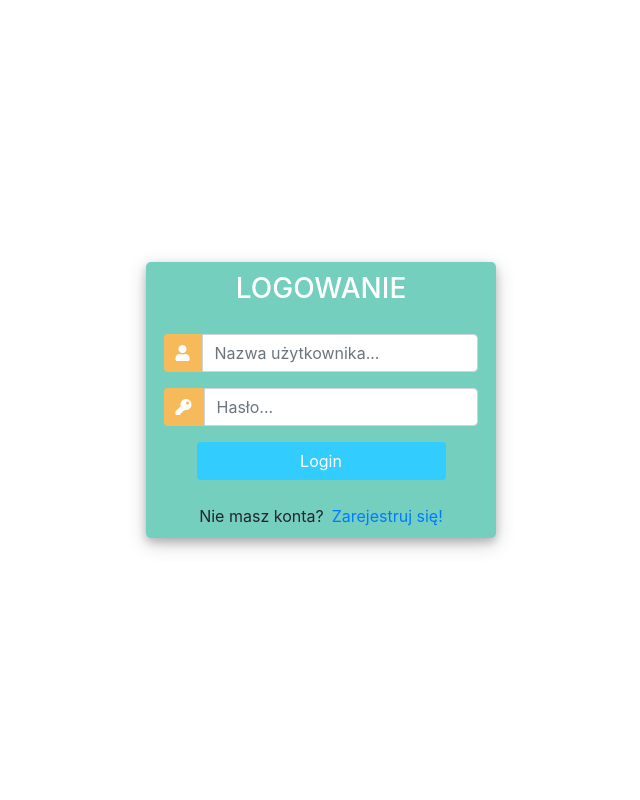
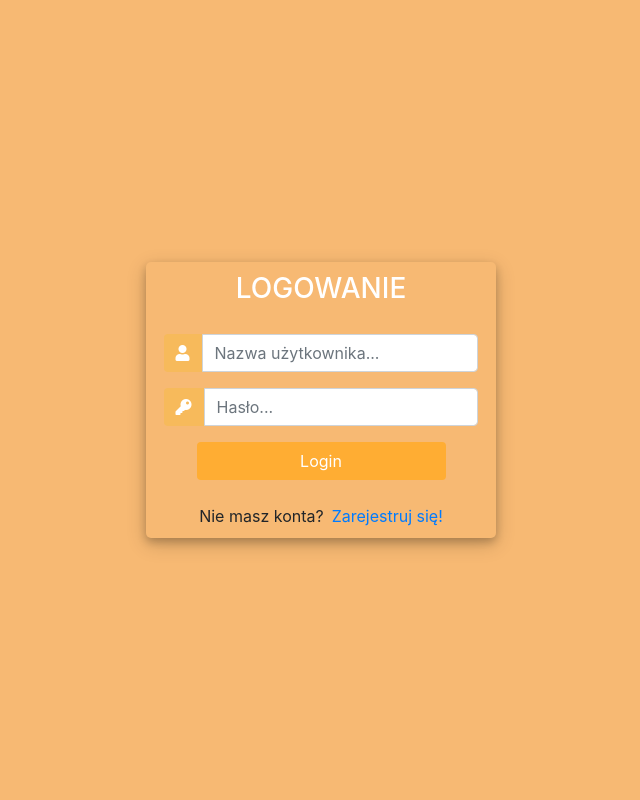
Before and after one commit to MarekBury/Chmura, a Django app: page /logowanie/ in a window 1280 px wide. Shown: the whole page, without its empty margins (319-959 px from the left). Run offline with Django 3.2, Linux system fonts and the light colour scheme; some libraries are stand-ins or nearby versions.

Commit message:
Upload 2

```diff
--- a/Chmura/Aplikacja/Templates/Aplikacja/logowanie.html
+++ b/Chmura/Aplikacja/Templates/Aplikacja/logowanie.html
@@ -2,7 +2,7 @@
 <html>
 
 <head>
-	<title>Logowanie</title>
+	<title>SKLEP</title>
 	<link rel="stylesheet" href="https://stackpath.bootstrapcdn.com/bootstrap/4.1.3/css/bootstrap.min.css" integrity="sha384-MCw98/SFnGE8fJT3GXwEOngsV7Zt27NXFoaoApmYm81iuXoPkFOJwJ8ERdknLPMO" crossorigin="anonymous">
 	<script src="https://ajax.googleapis.com/ajax/libs/jquery/3.3.1/jquery.min.js"></script>
 	<link rel="stylesheet" href="https://use.fontawesome.com/releases/v5.6.1/css/all.css" integrity="sha384-gfdkjb5BdAXd+lj+gudLWI+BXq4IuLW5IT+brZEZsLFm++aCMlF1V92rMkPaX4PP" crossorigin="anonymous">
@@ -14,13 +14,13 @@
 			margin: 0;
 			padding: 0;
 			height: 100%;
-			background: #ffffff !important;
+			background: #f7b973 !important;
 		}
 		.user_card {
 			width: 350px;
 			margin-top: auto;
 			margin-bottom: auto;
-			background: #74cfbf;
+			background: #f7b973;
 			position: relative;
 			display: flex;
 			justify-content: center;
@@ -44,7 +44,7 @@
 
 		.login_btn {
 			width: 100%;
-			background: #33ccff !important;
+			background: #ffad33 !important;
 			color: white !important;
 		}
 		.login_btn:focus {
--- a/Chmura/Aplikacja/Templates/Aplikacja/main.html
+++ b/Chmura/Aplikacja/Templates/Aplikacja/main.html
@@ -3,7 +3,7 @@
 <!DOCTYPE html>
 <html>
 <head>
-    <title>CRM</title>
+    <title>Sklep</title>
     <link rel="stylesheet" href="https://stackpath.bootstrapcdn.com/bootstrap/4.3.1/css/bootstrap.min.css" integrity="sha384-ggOyR0iXCbMQv3Xipma34MD+dH/1fQ784/j6cY/iJTQUOhcWr7x9JvoRxT2MZw1T" crossorigin="anonymous">
 
 	<link rel="stylesheet" type="text/css" href="{% static '/css/main.css'%}">
--- a/Chmura/Aplikacja/Templates/Aplikacja/navbar.html
+++ b/Chmura/Aplikacja/Templates/Aplikacja/navbar.html
@@ -22,7 +22,7 @@
       </li>
     </ul>
   </div>
-  <span class="hello-msg">Witaj,{{request.user}} </span>
-  <span><a class="hello-msg" href="{% url 'logout' %}">Wyloguj się!</a></span>
+  <span class="hello-msg">Zalogowano jako: {{request.user}} </span>
+  <span><a class="hello-msg" href="{% url 'logout' %}">Wyloguj</a></span>
 
 </nav>
--- a/Chmura/Aplikacja/Templates/Aplikacja/rejestracja.html
+++ b/Chmura/Aplikacja/Templates/Aplikacja/rejestracja.html
@@ -13,13 +13,13 @@
 			margin: 0;
 			padding: 0;
 			height: 100%;
-			background: #7abecc !important;
+			background: #ffffff !important;
 		}
 		.user_card {
 			width: 350px;
 			margin-top: auto;
 			margin-bottom: auto;
-			background: #74cfbf;
+			background: #f7b973;
 			position: relative;
 			display: flex;
 			justify-content: center;
@@ -41,7 +41,7 @@
 		}
 		.login_btn {
 			width: 100%;
-			background: #33ccff !important;
+			background: #f7ba5b !important;
 			color: white !important;
 		}
 		.login_btn:focus {
```
